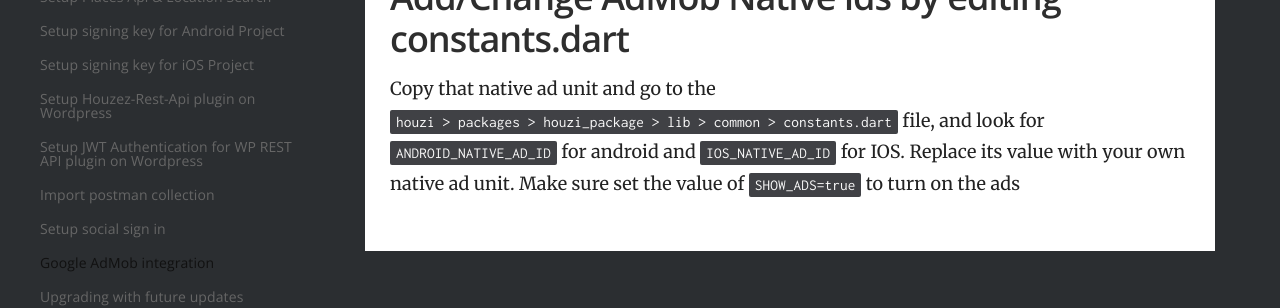
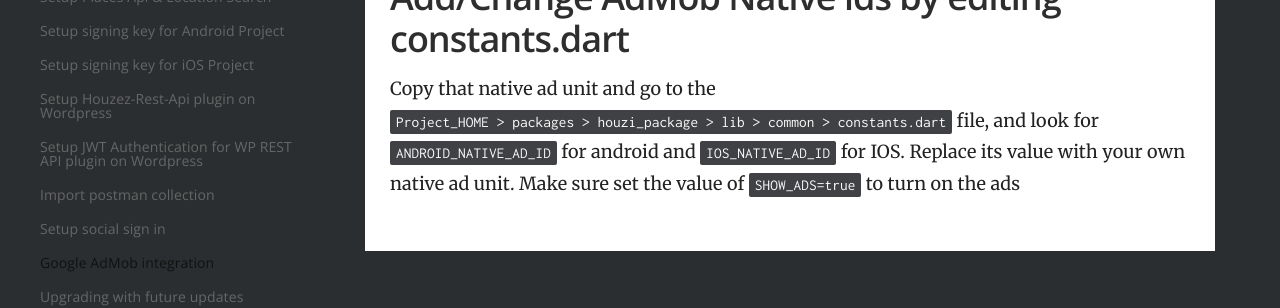
Before and after one commit to booleanbites/houzi-doc, a Jekyll site: the page built from _docs/tools/ads_mob.md, in a window 1280 px wide. Shown: the part 1527-1835 px from the top of the page. Built offline with Jekyll 4.4.1, drawn with Linux system fonts in a browser that asks for light colours.

Commit message:
minor fix

```diff
--- a/_docs/tools/ads_mob.md
+++ b/_docs/tools/ads_mob.md
@@ -31,5 +31,5 @@ Make sure set the value of `show_ads: true` to turn on the ads
 
 
 ## Add/Change AdMob Native ids by editing constants.dart
-Copy that native ad unit and go to the `houzi > packages > houzi_package > lib > common > constants.dart` file, and look for `ANDROID_NATIVE_AD_ID` for android and `IOS_NATIVE_AD_ID` for IOS. Replace its value with your own native ad unit.
+Copy that native ad unit and go to the `Project_HOME > packages > houzi_package > lib > common > constants.dart` file, and look for `ANDROID_NATIVE_AD_ID` for android and `IOS_NATIVE_AD_ID` for IOS. Replace its value with your own native ad unit.
 Make sure set the value of `SHOW_ADS=true` to turn on the ads
```
Also changed, not shown: _docs/custom-widgets/add_item_drawer.md (+1 -0 lines).
